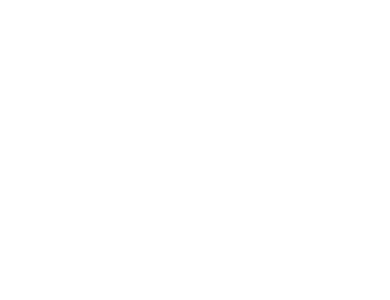
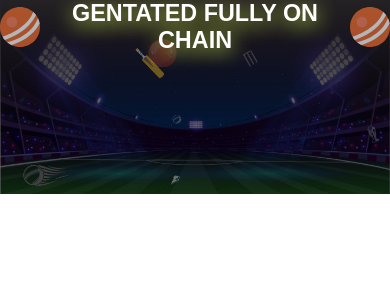
Before and after one commit to askwhyharsh/cricket-loot, a Next.js app: page /componets/herotext in a window 390 px wide. Before the commit this address had no page. Shown: the top 300 px of the page. Built offline with nearby package versions, Linux system fonts and the light colour scheme; a web font is replaced by a local one.

Commit message:
css is added and its responsive

```diff
--- /dev/null
+++ b/pages/componets/herotext.jsx
@@ -0,0 +1,13 @@
+const HeroText = () => {
+  return (
+    <div className="hero-text-section">
+      <img src="/images/ball.svg" alt="" />
+      <div className="hero-text">
+        <h2 className="text-shadow">GENTATED FULLY ON CHAIN</h2>
+      </div>
+      <img src="/images/ball.svg" alt="" />
+    </div>
+  );
+};
+
+export default HeroText;
--- a/pages/componets/right.jsx
+++ b/pages/componets/mainsection.jsx
@@ -1,3 +1,4 @@
+import Hero from "./hero";
 import MintSection from "./mintcard";
 const Mainsection = () => {
   {
@@ -8,6 +9,9 @@ const Mainsection = () => {
             <div className="main-section">
               <MintSection />
             </div>
+            <div className="hero-section">
+              <Hero />
+            </div>
           </div>
         </div>
       </div>
--- a/pages/componets/mintbtn.jsx
+++ b/pages/componets/mintbtn.jsx
@@ -1,6 +1,6 @@
 const Mintbtn = () => {
   return (
-    <button>
+    <button className="container-btn">
       <img src="/images/mint.svg" alt="" />
     </button>
   );
--- a/pages/index.jsx
+++ b/pages/index.jsx
@@ -1,5 +1,5 @@
-import Preview from "./componets/left";
-import Mainsection from "./componets/right";
+import Preview from "./componets/preview";
+import Mainsection from "./componets/mainsection";
 
 export default function Home() {
   return (
--- a/styles/globals.css
+++ b/styles/globals.css
@@ -29,7 +29,6 @@ img {
 
 .container-narrow {
   text-align: center;
-  border: 1px solid wheat;
   width: min(90%, 1440px);
   margin: auto;
 }
@@ -45,7 +44,6 @@ img {
 
 .logo {
   max-width: max-content;
-  border: 1px solid white;
   width: 100%;
   font-size: clamp(3.2rem, 10vw, 6rem);
   margin: 35px auto 20px auto;
@@ -117,17 +115,19 @@ img {
 }
 
 .hero-card {
+  display: flex;
+  flex-direction: column;
+  align-items: center;
   width: 100%;
-  max-width: 150px;
+  max-width: 200px;
   margin: auto;
   margin-top: 20px;
   text-align: center;
 }
 
 .hero-card img {
-  margin: auto;
   width: 100%;
-  max-width: 200px;
+  max-width: 150px;
 }
 
 .main-section {
@@ -149,7 +149,6 @@ img {
     margin-bottom: 35px;
   }
   .hero-cards {
-    border: 1px solid wheat;
     max-width: 700px;
     /* width: 95%; */
     display: flex;
@@ -198,3 +197,12 @@ img {
     order: 2;
   }
 }
+
+.info {
+  width: max-content;
+}
+
+.container-btn {
+  border: none;
+  background-color: transparent;
+}
```
Also changed, not shown: pages/componets/Herocard.jsx (added, +13 -0 lines), pages/componets/hero.jsx (added, +13 -0 lines), pages/componets/herocards.jsx (added, +13 -0 lines), pages/componets/preview.jsx (renamed from pages/componets/left.jsx).
